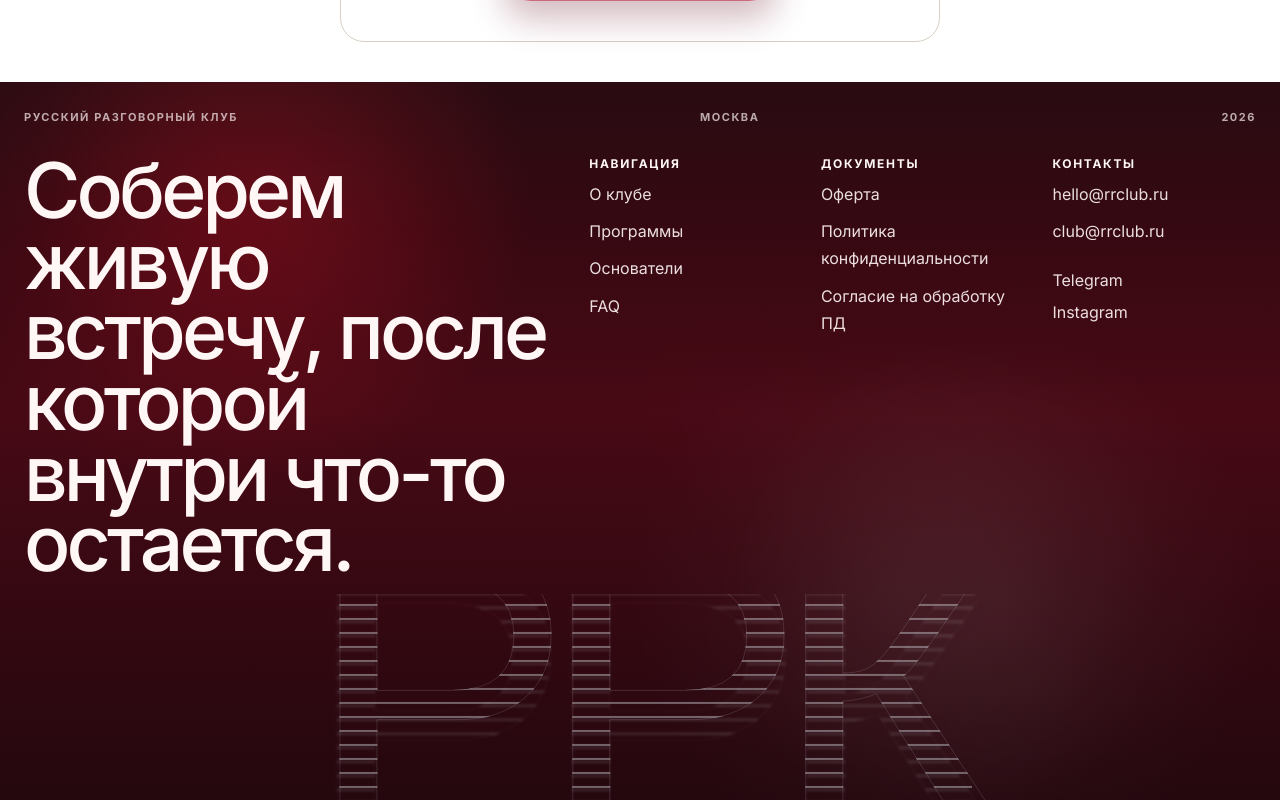
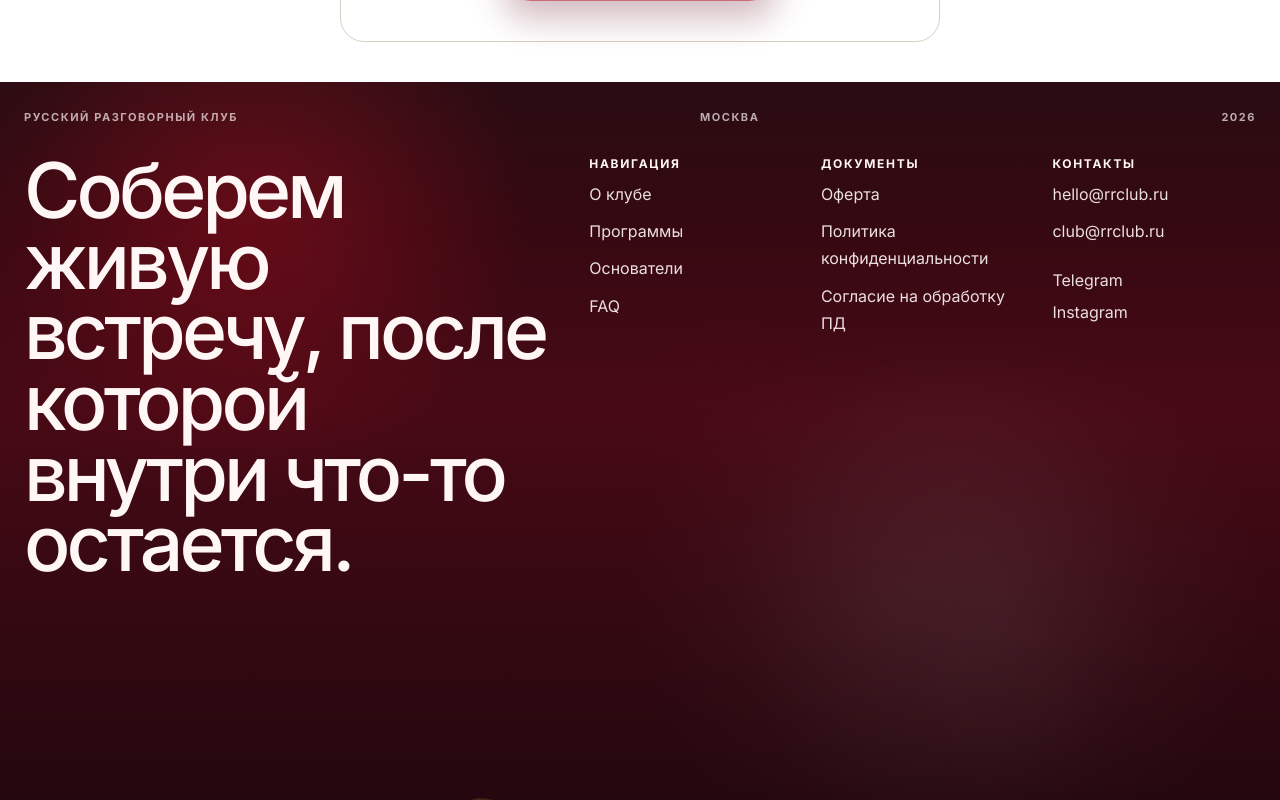
Before and after one commit to RRK-MSK/RRK, a Next.js app in the folder frontend/: page /fail in a window 1280 px wide. Shown: the part 350-1150 px from the top of the page. Built offline with nearby package versions, Linux system fonts and the light colour scheme.

Commit message:
update: replace footer text with doodle image, adjust spacing

```diff
--- a/frontend/src/components/site/footer.tsx
+++ b/frontend/src/components/site/footer.tsx
@@ -45,9 +45,8 @@ export function SiteFooter() {
             </div>
           </div>
         </div>
-        <div className="site-footer-wave" aria-hidden="true">
-          <span>РРК</span>
-          <span>РРК</span>
+        <div className="site-footer-wave" aria-hidden="true" style={{ marginTop: '-40px' }}>
+          <img src="/Безымянный-1_Монтажная область 1 копия 15.webp" alt="РРК" style={{ width: '100%', maxWidth: '800px', display: 'block', margin: '0 auto' }} />
         </div>
       </div>
     </footer>
```
Also changed, not shown: frontend/public/Безымянный-1_Монтажная область 1 копия 15.webp (added).
